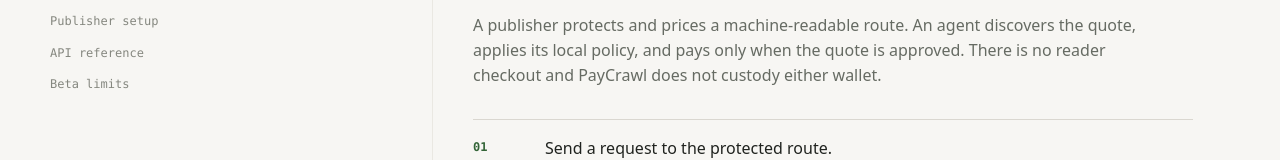
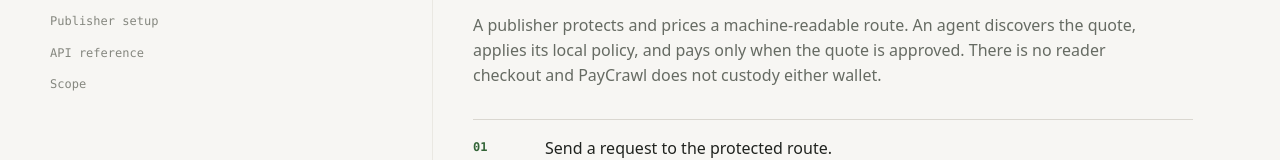
Before and after one commit to Some1Uknow/paycrawl, a Next.js app in the folder apps/web/: page /docs in a window 1280 px wide. Shown: the part 597-757 px from the top of the page. Built offline with nearby package versions, Linux system fonts and the light colour scheme.

Commit message:
docs: remove beta framing

```diff
--- a/apps/web/app/docs/page.tsx
+++ b/apps/web/app/docs/page.tsx
@@ -65,7 +65,7 @@ export default function DocsPage(): React.ReactElement {
             <a href="#agent">Agent setup</a>
             <a href="#publisher">Publisher setup</a>
             <a href="#endpoints">API reference</a>
-            <a href="#limits">Beta limits</a>
+            <a href="#limits">Scope</a>
           </aside>
 
           <article className="reference-content">
```
Also changed, not shown: 1 other file (tests, documents, lock files or other folders).
